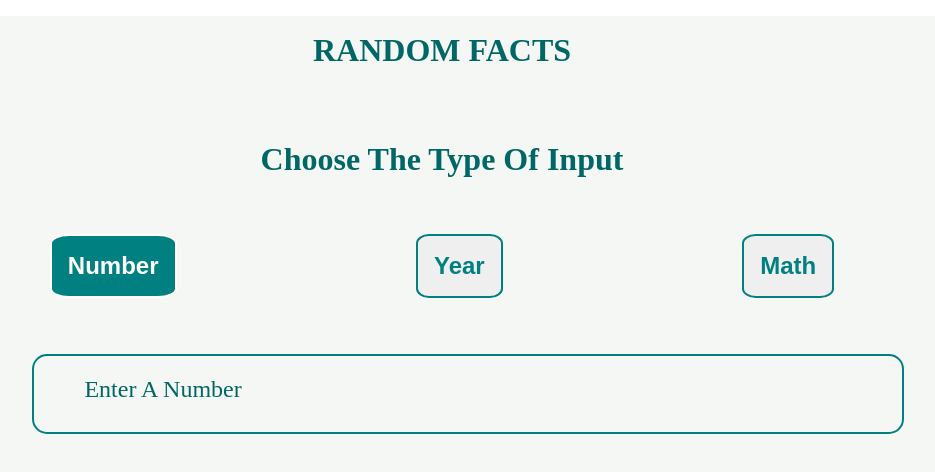
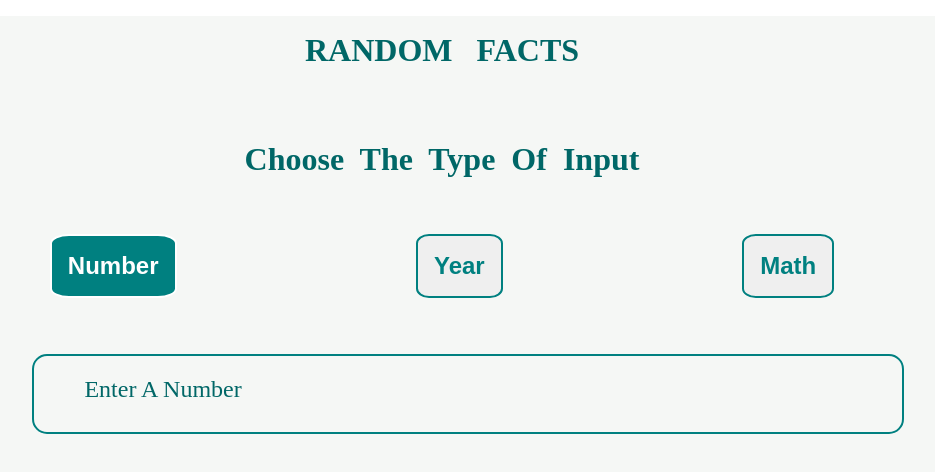
Before and after one commit to M-Hafez22/facts_about_numbers, a React (Create React App) app: page / in a window 1280 px wide. Shown: the top 472 px of the page, without its empty margins (198-1133 px from the left). Built offline with nearby package versions, Linux system fonts and the light colour scheme; no server answers.

Commit message:
Make the text clearer

```diff
--- a/src/styles/_type.scss
+++ b/src/styles/_type.scss
@@ -13,6 +13,7 @@
   &__header{
     text-transform: capitalize;
     font-size: 2em;
+    word-spacing: 0.25em;
     margin: 1.75em;
     color: darken($clr, 5%);
   }
--- a/src/styles/main.scss
+++ b/src/styles/main.scss
@@ -31,6 +31,7 @@ body{
       color: darken($clr, 5%);
       padding: 1rem;
       margin-top: 1rem;
+      word-spacing: 0.5em;
     }
 
     main{
```
